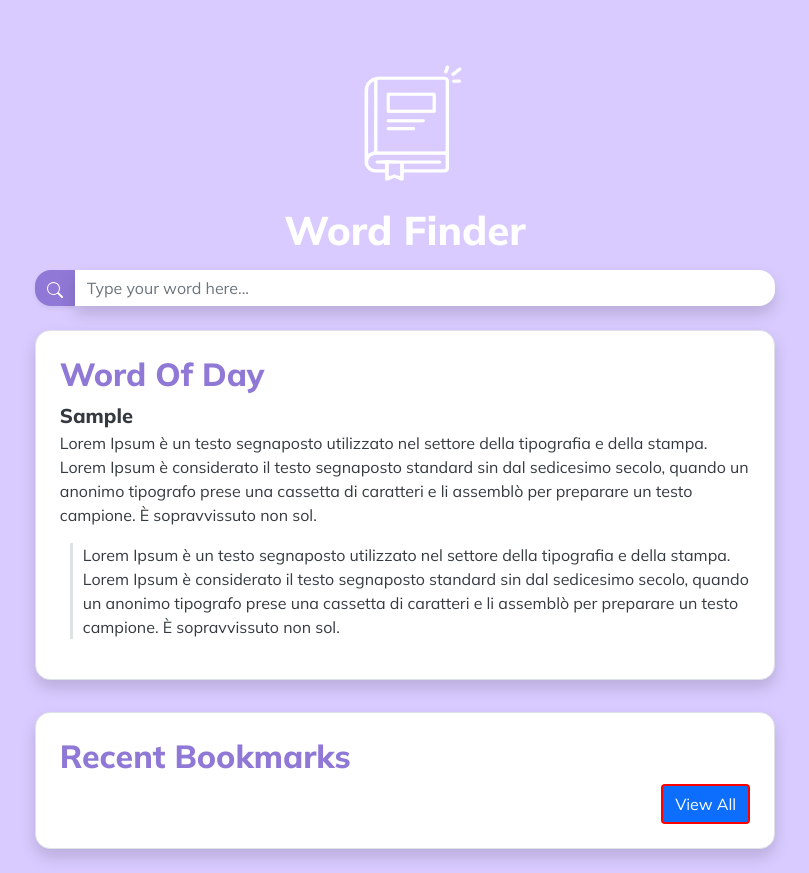
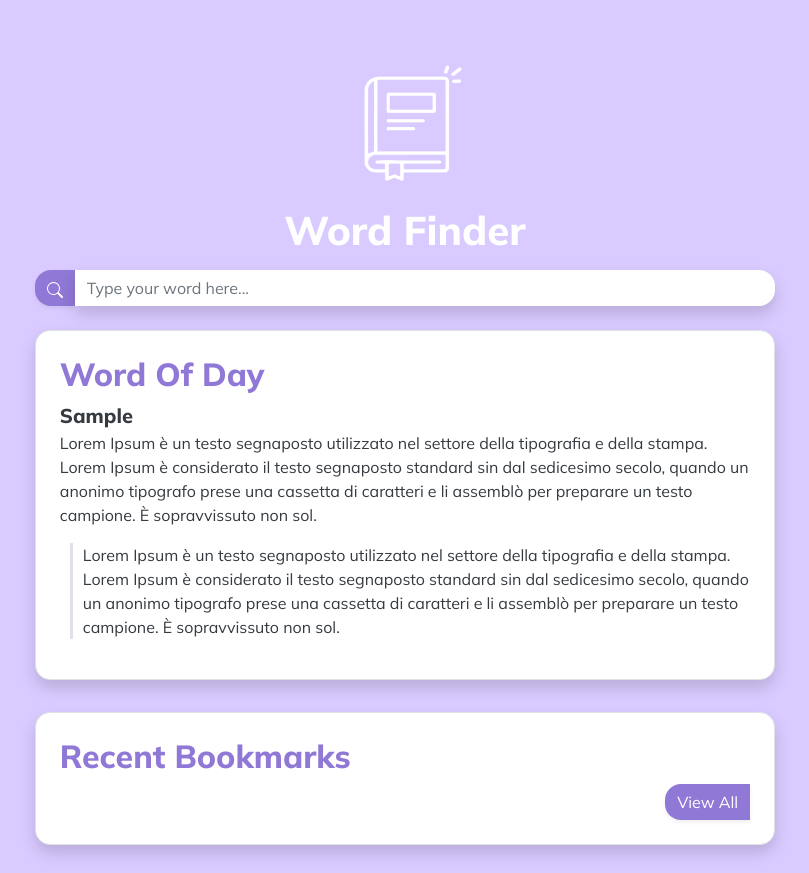
Before and after one commit to Natasha-A/WordFinder, a React (Create React App) app in the folder finalproject-app/: page / in a window 1280 px wide. Shown: the whole page, without its empty margins (235-1044 px from the left). Built offline with nearby package versions, Linux system fonts and the light colour scheme.

Commit message:
fixed button colour

```diff
--- a/finalproject-app/src/components/Homepage.js
+++ b/finalproject-app/src/components/Homepage.js
@@ -78,7 +78,7 @@ function Homepage( { parentToChild }) {
              <div Style="display: flex; justify-content: space-between">
                <div></div>
               <Link to="/bookmarks">
-                <Button Style=" border:2px solid red">View All</Button>
+                <Button Style="color:white" variant="secondary shadow-sm" >View All</Button>
               </Link>
              </div>
 
```
